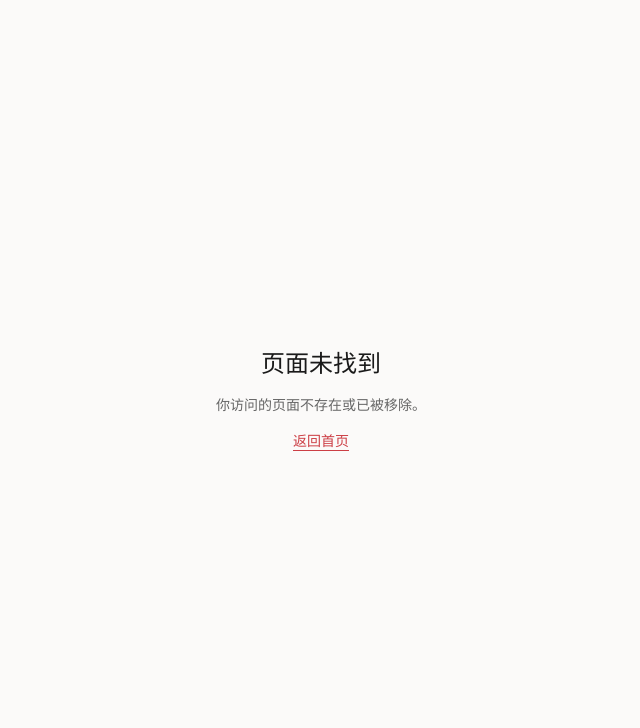
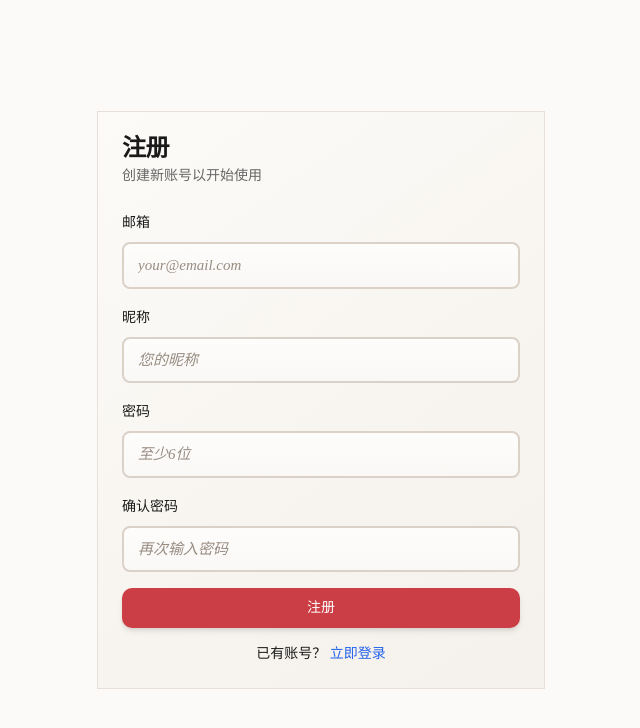
Before and after one commit to ai-dcf/ai-picture-book-platform, a Next.js app: page /register in a window 1280 px wide. Before the commit this address had no page. Shown: the top 728 px of the page, without its empty margins (319-959 px from the left). Built offline with nearby package versions, Linux system fonts and the light colour scheme; no server answers; a web font is replaced by a local one.

Commit message:
feat: create register page

```diff
--- /dev/null
+++ b/src/app/register/page.tsx
@@ -0,0 +1,141 @@
+"use client";
+
+import { useState } from "react";
+import { useForm } from "react-hook-form";
+import { zodResolver } from "@hookform/resolvers/zod";
+import { z } from "zod";
+import { useRouter } from "next/navigation";
+import { Button } from "@/components/ui/button";
+import { Input } from "@/components/ui/input";
+import { Label } from "@/components/ui/label";
+import { Card, CardContent, CardDescription, CardHeader, CardTitle } from "@/components/ui/card";
+import Link from "next/link";
+import { registerUser } from "@/app/actions/auth";
+
+const registerSchema = z.object({
+  email: z.string().email("请输入有效的邮箱"),
+  nickname: z.string().min(1, "昵称不能为空"),
+  password: z.string().min(6, "密码至少6位"),
+  confirmPassword: z.string(),
+}).refine((data) => data.password === data.confirmPassword, {
+  message: "两次密码输入不一致",
+  path: ["confirmPassword"],
+});
+
+type RegisterFormData = z.infer<typeof registerSchema>;
+
+export default function RegisterPage() {
+  const [error, setError] = useState<string | null>(null);
+  const [isLoading, setIsLoading] = useState(false);
+  const router = useRouter();
+
+  const {
+    register,
+    handleSubmit,
+    formState: { errors },
+  } = useForm<RegisterFormData>({
+    resolver: zodResolver(registerSchema),
+  });
+
+  const onSubmit = async (data: RegisterFormData) => {
+    setError(null);
+    setIsLoading(true);
+
+    try {
+      const formData = new FormData();
+      formData.set("email", data.email);
+      formData.set("nickname", data.nickname);
+      formData.set("password", data.password);
+      formData.set("confirmPassword", data.confirmPassword);
+
+      const result = await registerUser(formData);
+
+      if (!result.success) {
+        setError(result.error || "注册失败");
+      }
+    } catch (err) {
+      setError("注册失败，请稍后重试");
+    } finally {
+      setIsLoading(false);
+    }
+  };
+
+  return (
+    <div className="min-h-screen flex items-center justify-center p-4">
+      <Card className="w-full max-w-md">
+        <CardHeader>
+          <CardTitle>注册</CardTitle>
+          <CardDescription>
+            创建新账号以开始使用
+          </CardDescription>
+        </CardHeader>
+        <CardContent>
+          <form onSubmit={handleSubmit(onSubmit)} className="space-y-4">
+            <div className="space-y-2">
+              <Label htmlFor="email">邮箱</Label>
+              <Input
+                id="email"
+                type="email"
+                placeholder="your@email.com"
+                {...register("email")}
+              />
+              {errors.email && (
+                <p className="text-sm text-red-500">{errors.email.message}</p>
+              )}
+            </div>
+            <div className="space-y-2">
+              <Label htmlFor="nickname">昵称</Label>
+              <Input
+                id="nickname"
+                type="text"
+                placeholder="您的昵称"
+                {...register("nickname")}
+              />
+              {errors.nickname && (
+                <p className="text-sm text-red-500">{errors.nickname.message}</p>
+              )}
+            </div>
+            <div className="space-y-2">
+              <Label htmlFor="password">密码</Label>
+              <Input
+                id="password"
+                type="password"
+                placeholder="至少6位"
+                {...register("password")}
+              />
+              {errors.password && (
+                <p className="text-sm text-red-500">{errors.password.message}</p>
+              )}
+            </div>
+            <div className="space-y-2">
+              <Label htmlFor="confirmPassword">确认密码</Label>
+              <Input
+                id="confirmPassword"
+                type="password"
+                placeholder="再次输入密码"
+                {...register("confirmPassword")}
+              />
+              {errors.confirmPassword && (
+                <p className="text-sm text-red-500">{errors.confirmPassword.message}</p>
+              )}
+            </div>
+            {error && (
+              <div className="p-3 bg-red-50 text-red-600 rounded-md text-sm">
+                {error}
+              </div>
+            )}
+            <Button type="submit" className="w-full" disabled={isLoading}>
+              {isLoading ? "注册中..." : "注册"}
+            </Button>
+          </form>
+          <div className="mt-4 text-center text-sm">
+            已有账号？{" "}
+            <Link href="/login" className="text-blue-600 hover:underline">
+              立即登录
+            </Link>
+          </div>
+        </CardContent>
+      </Card>
+    </div>
+  );
+}
```
